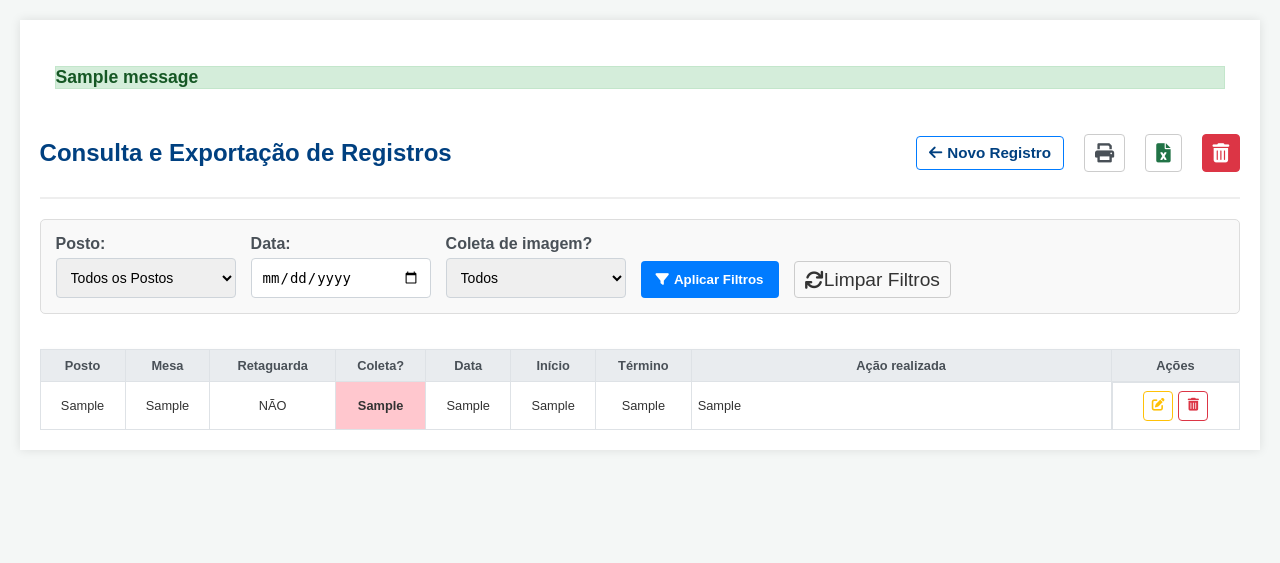
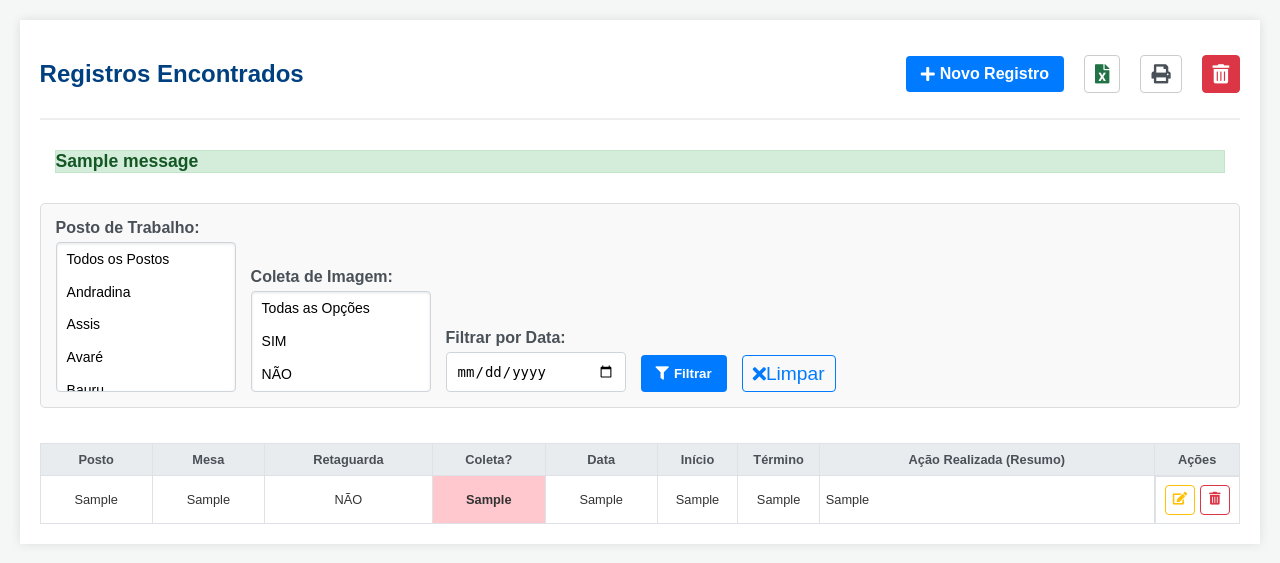
Before and after one commit to Dual650/info-IT, a Flask app: page /consultar in a window 1280 px wide. Shown: the top 563 px of the page. Run offline with Flask 3, Linux system fonts and the light colour scheme; tables that the repository leaves empty hold one stand-in row (values such as "Sample post"); one stand-in notice (Sample message) is shown.

Commit message:
Update consultar.html

```diff
--- a/templates/consultar.html
+++ b/templates/consultar.html
@@ -1,176 +1,182 @@
 <!DOCTYPE html>
-<html lang="pt-br">
+<html lang="pt-BR">
 <head>
     <meta charset="UTF-8">
     <meta name="viewport" content="width=device-width, initial-scale=1.0">
-    <title>Consulta de Registros</title>
-    <link rel="stylesheet" href="https://cdnjs.cloudflare.com/ajax/libs/font-awesome/6.0.0-beta3/css/all.min.css">
+    <title>Consulta de Registros - V2</title>
     <link rel="stylesheet" href="{{ url_for('static', filename='style.css') }}">
+    <link rel="stylesheet" href="https://cdnjs.cloudflare.com/ajax/libs/font-awesome/5.15.4/css/all.min.css">
 </head>
 <body>
     <div class="container">
-
-        {% with messages = get_flashed_messages(with_categories=true) %}
-            {% if messages %}
-                <ul class="flashes">
-                {% for category, message in messages %}
-                    <li class="{{ category }}">{{ message }}</li>
-                {% endfor %}
-                </ul>
-            {% endif %}
-        {% endwith %}
-
         <div class="header-section">
-            <div class="header-titulo">
-                <h2>Consulta e Exportação de Registros</h2>
-            </div>
+            <h2 class="header-titulo">Registros Encontrados</h2>
             <div class="header-acoes">
-                <a href="{{ url_for('formulario_registro') }}" class="btn-primary btn-consulta" title="Voltar para a página de registro">
-                    <i class="fas fa-arrow-left"></i> Novo Registro
+                <a href="{{ url_for('formulario_registro') }}" class="btn-primary">
+                    <i class="fas fa-plus"></i>
+                    <span>Novo Registro</span>
                 </a>
 
-                <button class="btn-acao" onclick="window.print()" title="Imprimir a tabela">
-                    <i class="fas fa-print"></i> <span>Imprimir</span>
+                <a id="btnExportar" href="#" class="btn-acao" title="Exportar para Excel">
+                    <i class="fas fa-file-excel"></i>
+                    <span>Exportar</span>
+                </a>
+
+                <button type="button" class="btn-acao" title="Imprimir" onclick="window.print();">
+                    <i class="fas fa-print"></i>
+                    <span>Imprimir</span>
                 </button>
-                <a id="btnExportar" href="#" class="btn-acao" title="Exportar dados filtrados para Excel">
-                    <i class="fas fa-file-excel"></i> <span>Exportar (.xlsx)</span>
-                </a>
-                <button type="button" class="btn-acao btn-danger" onclick="document.getElementById('modalApagarTudo').style.display='block'" title="Apagar TODOS os registros (Atenção!)">
-                    <i class="fas fa-trash-alt"></i> <span>Apagar Tudo</span>
+
+                <button type="button" class="btn-acao btn-danger" title="Apagar Todos" onclick="document.getElementById('modalApagarTudo').style.display='block';">
+                    <i class="fas fa-trash-alt"></i>
+                    <span>Apagar Tudo</span>
                 </button>
             </div>
         </div>
 
-        <form id="formFiltro" method="GET" action="{{ url_for('consultar_registro') }}">
+        {% with messages = get_flashed_messages(with_categories=true) %}
+        {% if messages %}
+            <ul class="flashes">
+            {% for category, message in messages %}
+                <li class="{{ category }}">{{ message }}</li>
+            {% endfor %}
+            </ul>
+        {% endif %}
+        {% endwith %}
+
+        <form method="GET" action="{{ url_for('consultar_registro') }}">
             <div class="filtro-container">
+
                 <div class="filtro-item">
-                    <label for="posto">Posto:</label>
-                    <select id="posto" name="posto" class="form-control" **size="5"**>
-                        <option value="Todos" {% if filtro_posto == 'Todos' %}selected{% endif %}>Todos os Postos</option>
+                    <label for="posto">Posto de Trabalho:</label>
+                    <select id="posto" name="posto" class="listbox-filter" size="5">
+                        <option value="Todos">Todos os Postos</option>
                         {% for posto in postos %}
-                        <option value="{{ posto }}" {% if filtro_posto == posto %}selected{% endif %}>{{ posto }}</option>
+                        <option value="{{ posto }}" {% if posto == filtro_posto %}selected{% endif %}>{{ posto }}</option>
                         {% endfor %}
                     </select>
                 </div>
 
                 <div class="filtro-item">
-                    <label for="data">Data:</label>
+                    <label for="coleta">Coleta de Imagem:</label>
+                    <select id="coleta" name="coleta" class="listbox-filter" size="3">
+                        <option value="Todos">Todas as Opções</option>
+                        <option value="SIM" {% if 'SIM' == filtro_coleta %}selected{% endif %}>SIM</option>
+                        <option value="NÃO" {% if 'NÃO' == filtro_coleta %}selected{% endif %}>NÃO</option>
+                    </select>
+                </div>
+
+                <div class="filtro-item">
+                    <label for="data">Filtrar por Data:</label>
                     <input type="date" id="data" name="data" class="form-control" value="{{ filtro_data }}">
                 </div>
 
-                <div class="filtro-item">
-                    <label for="coleta">Coleta de imagem?</label>
-                    <select id="coleta" name="coleta" class="form-control">
-                        <option value="Todos" {% if filtro_coleta == 'Todos' %}selected{% endif %}>Todos</option>
-                        <option value="SIM" {% if filtro_coleta == 'SIM' %}selected{% endif %}>SIM</option>
-                        <option value="NÃO" {% if filtro_coleta == 'NÃO' %}selected{% endif %}>NÃO</option>
-                    </select>
-                </div>
-
                 <div class="botoes-filtro">
-                    <button type="submit" class="btn-primary"><i class="fas fa-filter"></i> Aplicar Filtros</button>
-                    <button type="button" class="btn-acao" onclick="window.location.href='{{ url_for('consultar_registro') }}'"><i class="fas fa-sync"></i> Limpar Filtros</button>
+                    <button type="submit" class="btn-primary">
+                        <i class="fas fa-filter"></i>
+                        Filtrar
+                    </button>
+                    <a href="{{ url_for('consultar_registro') }}" class="btn-acao" style="border-color: #007bff; color: #007bff;">
+                        <i class="fas fa-times"></i>
+                        <span>Limpar</span>
+                    </a>
                 </div>
             </div>
         </form>
 
+        <div id="avisoVazio" class="aviso-vazio" style="display:none;">
+            Nenhum registro encontrado com os filtros aplicados.
+        </div>
+
         <div class="tabela-wrapper">
-            <table id="tabelaRegistros">
+            <table id="tabelaRegistros" style="display:none;">
                 <thead>
                     <tr>
-                        <th>Posto</th>
-                        <th>Mesa</th>
-                        <th>Retaguarda</th>
-                        <th>Coleta?</th>
-                        <th>Data</th>
-                        <th>Início</th>
-                        <th>Término</th>
-                        <th class="procedimento-header">Ação realizada</th>
-                        <th>Ações</th>
+                        <th style="width: 10%;">Posto</th>
+                        <th style="width: 10%;">Mesa</th>
+                        <th style="width: 15%;">Retaguarda</th>
+                        <th style="width: 10%;">Coleta?</th>
+                        <th style="width: 10%;">Data</th>
+                        <th style="width: 7%;">Início</th>
+                        <th style="width: 7%;">Término</th>
+                        <th class="procedimento-header">Ação Realizada (Resumo)</th>
+                        <th style="width: 11%;">Ações</th>
                     </tr>
                 </thead>
                 <tbody id="corpoTabela">
                     </tbody>
-
             </table>
-
-            <div id="avisoVazio" class="aviso-vazio" style="display: none;">
-                Não há registros encontrados para os filtros aplicados.
-            </div>
         </div>
-
     </div>
 
     <div id="modalProcedimento" class="modal">
         <div class="modal-content">
-            <span class="close-button" onclick="document.getElementById('modalProcedimento').style.display='none'">&times;</span>
+            <span class="close-button" onclick="document.getElementById('modalProcedimento').style.display='none';">&times;</span>
             <h3 id="modalTitulo">Detalhes do Registro</h3>
-
             <div class="modal-info-grid">
                 <p><strong>Posto:</strong> <span id="modalPosto"></span></p>
                 <p><strong>Mesa:</strong> <span id="modalMesa"></span></p>
                 <p><strong>Retaguarda:</strong> <span id="modalRetaguarda"></span></p>
-                <p><strong>Coleta de Imagem:</strong> <span id="modalColeta"></span></p>
+                <p><strong>Coleta:</strong> <span id="modalColeta"></span></p>
                 <p><strong>Data:</strong> <span id="modalData"></span></p>
                 <p><strong>Início:</strong> <span id="modalHoraInicio"></span></p>
                 <p><strong>Término:</strong> <span id="modalHoraTermino"></span></p>
-                <span id="modalId" style="display: none;"></span>
             </div>
-
-            <h4>Ação realizada</h4>
+            <h4>Procedimento Completo:</h4>
             <div id="modalProcedimentoContent" class="modal-procedimento-content"></div>
 
-            <form id="formApagarIndividual" method="POST" action="">
-                <input type="hidden" name="_method" value="DELETE">
-                <button type="submit" class="btn-primary btn-danger-individual" style="margin-top: 15px;">
-                    <i class="fas fa-trash"></i> Apagar Este Registro
-                </button>
-            </form>
+            <hr>
+            <div style="text-align: right; margin-top: 15px;">
+                <form id="formApagarIndividual" method="POST" action="/apagar/0" style="display:inline;">
+                    <button type="submit" class="btn-danger-individual">
+                        <i class="fas fa-trash-alt"></i> Apagar Registro
+                    </button>
+                </form>
+            </div>
         </div>
     </div>
 
     <div id="modalEdicao" class="modal">
         <div class="modal-content">
             <span class="close-button" onclick="tentarFecharEdicao()">&times;</span>
-            <h3>Edição da Ação Realizada</h3>
-
-            <form id="formEditarProcedimento" method="POST" action="">
-                <input type="hidden" id="editIdHidden" name="id_registro">
-
-                <div class="form-group form-group-full" style="margin-top: 20px;">
-                    <label for="editProcedimento">Ação realizada</label>
-                    <textarea id="editProcedimento" name="procedimento_completo" class="form-control" rows="8" required data-original-value=""></textarea>
+            <h3>Editar Ação Realizada</h3>
+            <form id="formEditarProcedimento" method="POST" action="/editar_procedimento/0">
+                <input type="hidden" id="editIdHidden" name="id">
+                <div class="form-group-full" style="margin-top: 20px;">
+                    <label for="editProcedimento">Ação Realizada:</label>
+                    <textarea id="editProcedimento" name="procedimento_completo" class="form-control" rows="8" required></textarea>
                 </div>
-
-                <button type="submit" class="btn-primary" style="margin-top: 20px;">
-                    <i class="fas fa-save"></i> Salvar Edição
+                <button type="submit" class="btn-primary" style="width: 100%; margin-top: 20px;">
+                    <i class="fas fa-save"></i>
+                    Salvar Alterações
                 </button>
             </form>
         </div>
     </div>
 
     <div id="modalApagarTudo" class="modal">
-        <div class="modal-content">
-            <span class="close-button" onclick="document.getElementById('modalApagarTudo').style.display='none'">&times;</span>
-            <h3>Atenção: Exclusão Permanente!</h3>
-            <p>Tem certeza que deseja apagar **TODOS** os registros do banco de dados?</p>
-            <p style="color: red; font-weight: bold;">Essa ação é IRREVERSÍVEL.</p>
-
-            <form method="POST" action="{{ url_for('apagar_todos_registros') }}" style="margin-top: 20px;">
-                <label for="senha_confirmacao">Para confirmar, digite a senha mestra:</label>
-                <input type="password" id="senha_confirmacao" name="senha_confirmacao" class="form-control" required style="margin-bottom: 10px;">
-
+        <div class="modal-content" style="max-width: 500px;">
+            <span class="close-button" onclick="document.getElementById('modalApagarTudo').style.display='none';">&times;</span>
+            <h3 style="color: #dc3545;"><i class="fas fa-exclamation-triangle"></i> Atenção: Exclusão em Massa</h3>
+            <p>Esta ação apagará **TODOS** os registros do banco de dados.</p>
+            <p>Para confirmar, digite a senha mestra abaixo:</p>
+            <form method="POST" action="{{ url_for('apagar_todos_registros') }}" onsubmit="return confirm('ATENÇÃO! Confirme novamente que deseja apagar TODOS os registros!');">
                 <input type="hidden" name="posto_filtro_hidden" value="{{ filtro_posto }}">
                 <input type="hidden" name="data_filtro_hidden" value="{{ filtro_data }}">
                 <input type="hidden" name="coleta_filtro_hidden" value="{{ filtro_coleta }}">
 
-                <button type="submit" class="btn-primary btn-danger">
-                    <i class="fas fa-exclamaqtion-triangle"></i> Sim, Apagar TUDO Agora
+                <div class="form-group">
+                    <input type="password" name="senha_confirmacao" class="form-control" placeholder="Digite a senha mestra" required>
+                </div>
+                <button type="submit" class="btn-primary" style="background-color: #dc3545; width: 100%; margin-top: 15px;">
+                    <i class="fas fa-bomb"></i>
+                    APAGAR TODOS OS REGISTROS
                 </button>
             </form>
         </div>
     </div>
 
+
     <script src="{{ url_for('static', filename='consultar.js') }}"></script>
 </body>
 </html>
```
